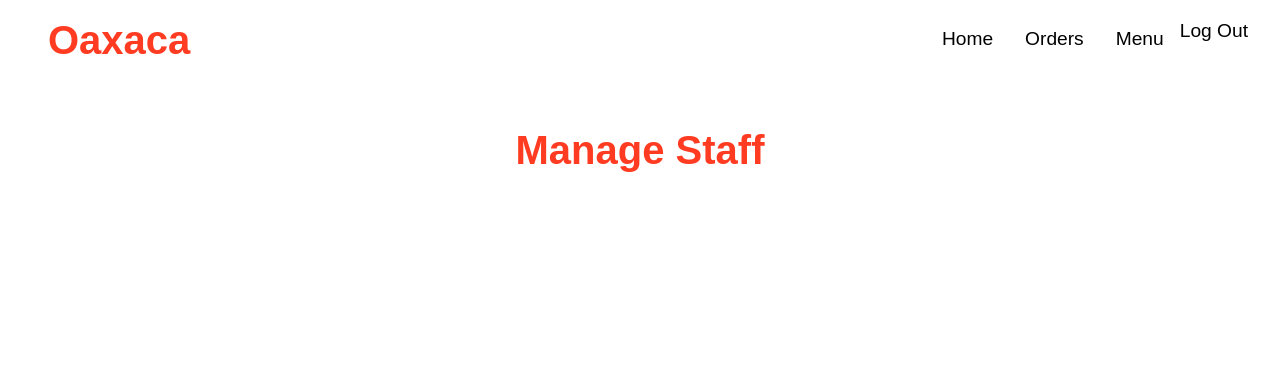
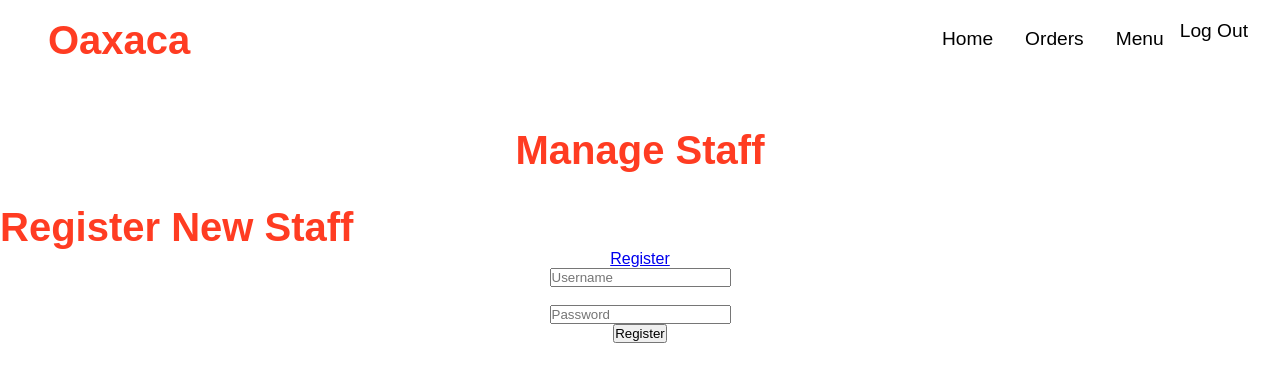
Before and after one commit to felixwri/example-website, a Flask app: page /staff/manageStaff in a window 1280 px wide. Shown: the top 382 px of the page. Run offline with Flask 2, Linux system fonts and the light colour scheme; the visitor is signed in with stand-in values (Sample User, id 1).

Commit message:
Implemented way to register new staff

```diff
--- a/app.py
+++ b/app.py
@@ -78,20 +78,6 @@ def logout():
     return render_template("login.html")
 
 
-@app.route('/register', methods=['GET', 'POST'])
-def register():
-    username = request.form['username']
-    password = request.form['password']
-
-
-    if db.exisiting_user(username):
-        return "User already exists!"
-    else:
-        if db.password_strength(password):
-            db.add_user(username, password)
-            return "Registration successful!"
-        else:
-            return "Weak password! Make sure to have at least 8 characters, at least one capital letter, a lower case letter, a special character and a digit."
 
 
 # Staff Pages
@@ -197,6 +183,22 @@ def manage_staff():
     if request.method == "GET":
         return render_template("manageStaff.html", user_option="Log Out")
 
+@app.route('/staff/manageStaff/register', methods=['GET', 'POST'])
+def register():
+    msg=""
+    username = request.form['username']
+    password = request.form['password']
+
+    if db.existing_user(username):
+        return render_template("manageStaff.html", user_option="Log Out", msg="User already exists!")
+    else:
+        if db.password_strength(password):
+            db.add_user(username, password)
+            return render_template("manageStaff.html", user_option="Log Out", msg="Registration successful!")
+        else:
+            return render_template("manageStaff.html", user_option="Log Out",
+                                   msg="Weak password! Make sure to have at least 8 characters, at least one capital letter, a lower case letter, a special character and a digit.")
+
 
 # Content delivery routes
 
--- a/templates/manageStaff.html
+++ b/templates/manageStaff.html
@@ -29,6 +29,27 @@
         <p class="title" style="text-align: center">Manage Staff</p>
 
         <div style="text-align: center; margin-top: 2rem">
+            <p class="title" style="text-align: left">Register New Staff</p>
+
+            <a href="{{ url_for('register') }}" class="active">Register</a>
+
+            <form action="{{ url_for('register') }}" method="post" autocomplete="off">
+                <div class="form-fields">
+                    <input type="text" placeholder="Username" id="username" name="username" required/>
+
+                </div>
+                <br />
+                <div class="form-fields">
+                    <input type="password" placeholder="Password" id="password" name="password" required/>
+
+                </div>
+                <div class="msg">{{msg}}</div>
+                <div class="register-button">
+                    <input id="register-button" type="submit" value="Register" />
+                </div>
+
+
+            </form>
 
         </div>
 
--- a/templates/staffHome.html
+++ b/templates/staffHome.html
@@ -78,6 +78,7 @@
                 <button class="button1" onclick="location.href='/staff/menu'">Edit Menu</button>
                 <button class="button1">Edit Order</button>
                 <button class="button1" onclick="location.href='/staff/upload'">Image Database</button>
+                <button class="button1" onclick="location.href='/staff/manageStaff'">Manage Staff</button>
             </div>
 
             <ul id="callsList">
```
Also changed, not shown: templates/register.html (added, +10 -0 lines).
